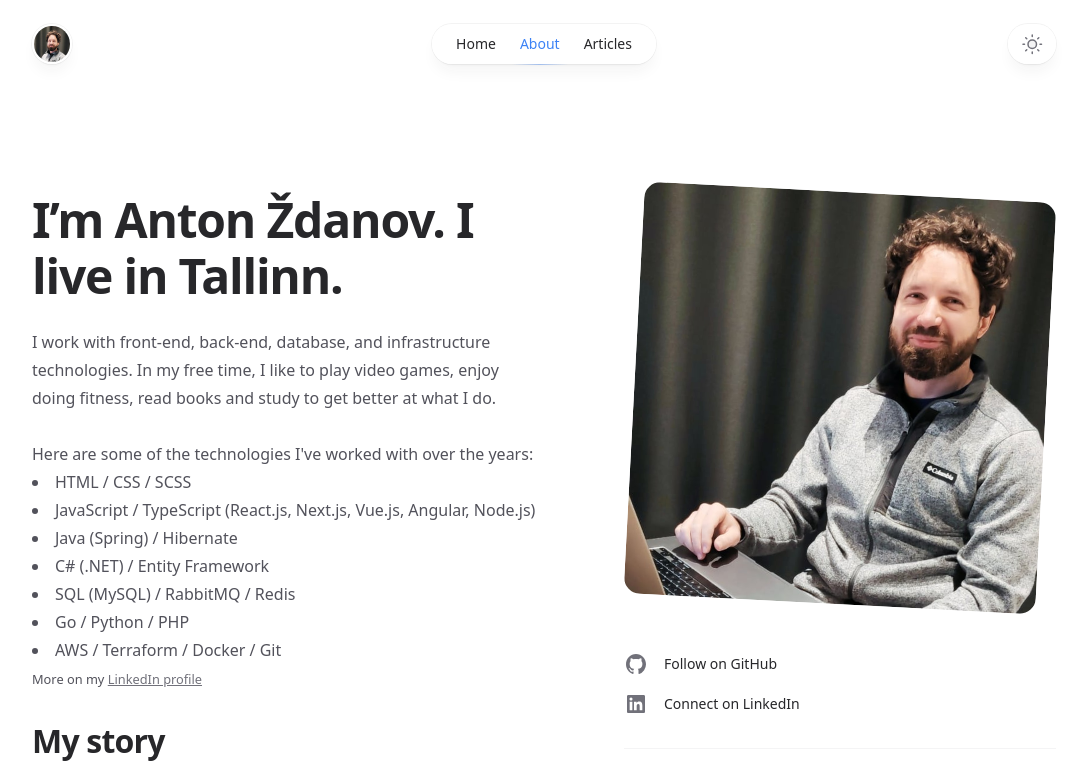
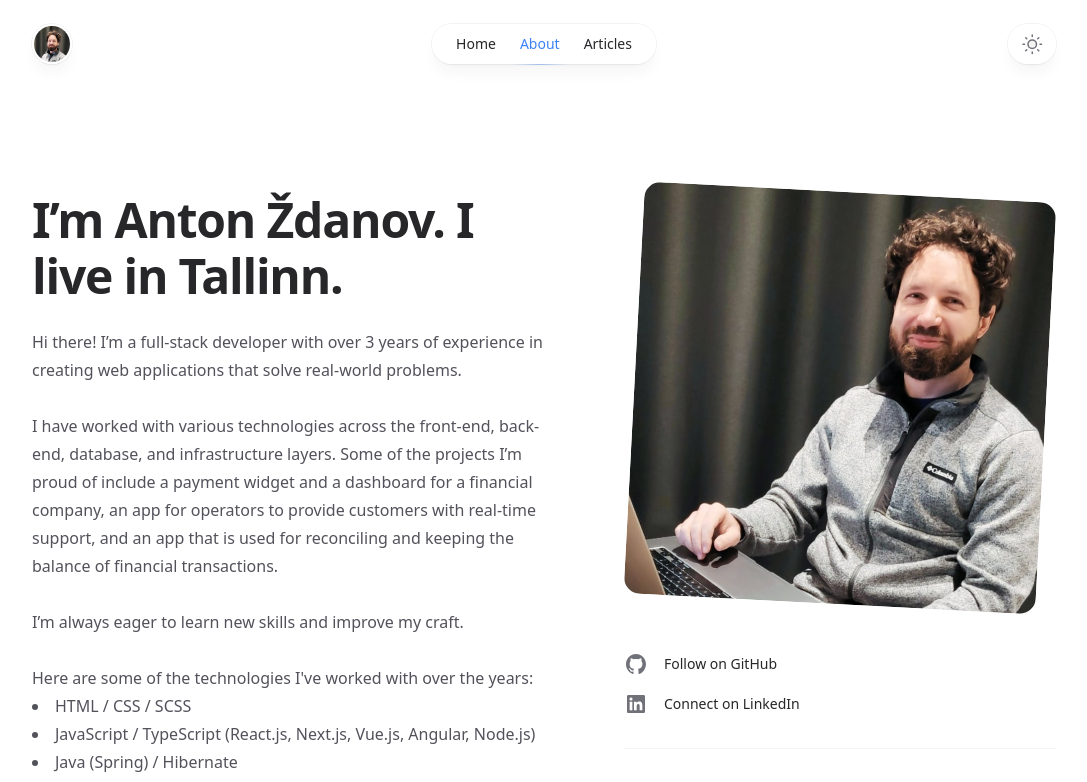
Before and after one commit to azdanov/azdanov-web, a Next.js app: page /about in a window 1280 px wide. Shown: the top 782 px of the page, without its empty margins (96-1183 px from the left). Built offline with nearby package versions, Linux system fonts and the light colour scheme; no server answers.

Commit message:
update about page

```diff
--- a/src/pages/about.jsx
+++ b/src/pages/about.jsx
@@ -46,10 +46,19 @@ export default function About() {
             </h1>
             <div className="mt-6 space-y-7 text-base text-zinc-600 dark:text-zinc-400">
               <p>
-                I work with front-end, back-end, database, and infrastructure
-                technologies. In my free time, I like to play video games, enjoy
-                doing fitness, read books and study to get better at what I do.
+                Hi there! I’m a full-stack developer with over 3 years of
+                experience in creating web applications that solve real-world
+                problems.
               </p>
+              <p>
+                I have worked with various technologies across the front-end,
+                back-end, database, and infrastructure layers. Some of the
+                projects I’m proud of include a payment widget and a dashboard
+                for a financial company, an app for operators to provide
+                customers with real-time support, and an app that is used for
+                reconciling and keeping the balance of financial transactions.
+              </p>
+              <p>I’m always eager to learn new skills and improve my craft.</p>
               <section>
                 <p>
                   Here are some of the technologies I've worked with over the
```
